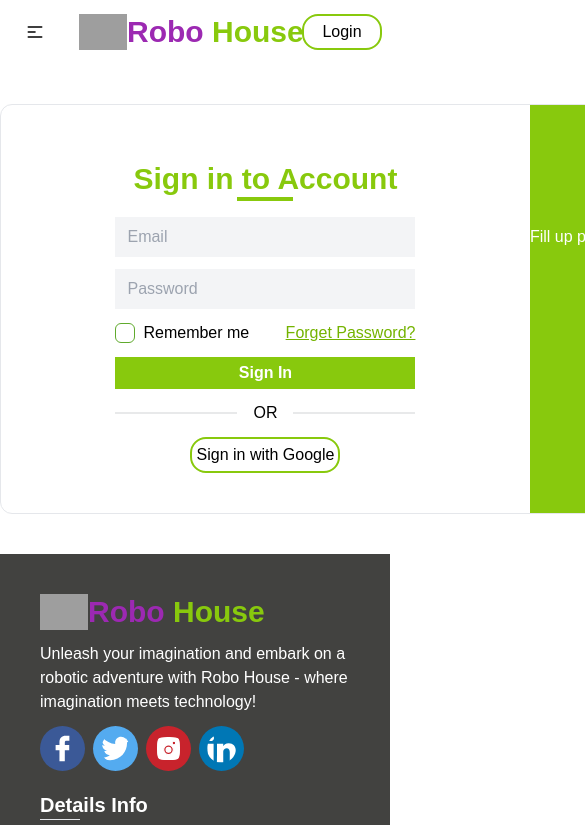
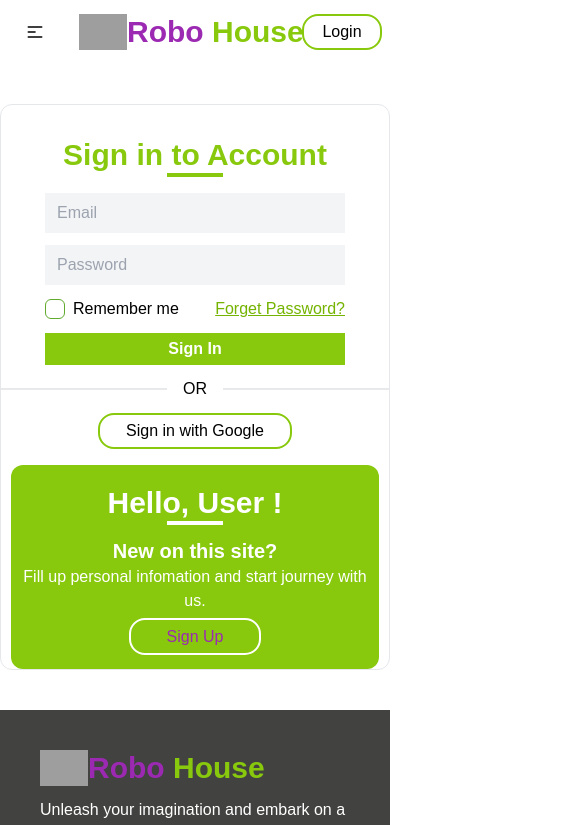
Before and after one commit to nayem-upo/robo-house-client-main, a React (Vite) app: page /login in a window 390 px wide. Shown: the top 825 px of the page, 585 px wide, since content can reach past the window. Built offline with nearby package versions, Linux system fonts and the light colour scheme; no server answers; grey boxes are pictures that could not be loaded; a web font is replaced by a local one.

Commit message:
firebase installed

```diff
--- a/src/Components/Login.jsx
+++ b/src/Components/Login.jsx
@@ -53,16 +53,16 @@ const Login = () => {
     }
     return (
         <div>
-            <div className='flex justify-between w-[900px] border mx-auto my-10 rounded-xl'>
-                <div className='md:w-[300px] justify-center flex flex-col mx-auto py-10'>
+            <div className='md:flex justify-between md:w-[900px] border mx-auto my-10 rounded-xl'>
+                <div className='md:w-[300px] justify-center flex flex-col mx-auto py-4'>
                     <div className='my-4 text-center'>
                         <h1 className='text-3xl font-semibold text-[#88C90D]'>Sign in to Account</h1>
                         <hr className="border-2 w-14 mx-auto border-[#88C90D] cursor-pointer hover:border-red-500 duration-500" />
                     </div>
 
-                    <form onSubmit={handleLogin} className='flex flex-col gap-3'>
-                        <input className='bg-[#F3F4F6] h-10 w-[300px] ps-3 outline-none' placeholder='Email' type="email" name="email" id="email" required />
-                        <input className='bg-[#F3F4F6] h-10 w-[300px] ps-3 outline-none' placeholder='Password' type="password" name="password" id="password" required />
+                    <form onSubmit={handleLogin} className='flex flex-col gap-3 md:w-full mx-auto w-[300px]'>
+                        <input className='bg-[#F3F4F6] h-10 mx-auto w-[300px] ps-3 outline-none' placeholder='Email' type="email" name="email" id="email" required />
+                        <input className='bg-[#F3F4F6] h-10 mx-auto w-[300px] ps-3 outline-none' placeholder='Password' type="password" name="password" id="password" required />
                         <div className='flex justify-between'>
                             <span className='flex items-center gap-2'><label
                                 className="relative flex cursor-pointer items-center rounded-full"
@@ -104,12 +104,12 @@ const Login = () => {
                     <div className="divider">OR</div>
                     <button onClick={handleGoogleLogin} className='border-2 p-1 hover:text-white hover:bg-[#74b300] duration-300 rounded-2xl w-1/2 mx-auto border-[#88C90D]'>Sign in with Google</button>
                 </div>
-                <div className='text-center bg-[#88C90D] rounded-r-xl md:w-[320px] md:py-20'>
+                <div className='text-center bg-[#88C90D] w-[95%] mx-auto rounded-xl md:rounded-r-xl md:w-[320px] py-5 md:py-20'>
                     <div className='text-center'>
-                        <h1 className='text-3xl font-semibold text-[#ffffff] py-2'>Hello, User !</h1>
+                        <h1 className='text-3xl font-semibold text-[#ffffff] md:py-2'>Hello, User !</h1>
                         <hr className="border-2 w-14 mx-auto border-[#ffffff] cursor-pointer hover:border-red-500 duration-500" />
                     </div>
-                    <p className='mx-auto md:w-[200px] text-white my-9'><span className='text-xl font-semibold'>New on this site? </span><br /> Fill up personal infomation and start journey with us.</p>
+                    <p className='mx-auto md:w-[200px] text-white my-3 md:my-9'><span className='text-xl font-semibold'>New on this site? </span><br /> Fill up personal infomation and start journey with us.</p>
                     <Link to="/register" className='text-[#9C29B2] border-2 p-1 hover:text-white hover:bg-[#74b300] rounded-2xl px-9 py-2 border-[#ffffff] duration-300'>Sign Up</Link>
                 </div>
 
--- a/src/Components/Register.jsx
+++ b/src/Components/Register.jsx
@@ -63,14 +63,14 @@ const Register = () => {
 
     return (
         <div>
-            <div className='flex justify-between w-[900px] border mx-auto my-10 rounded-xl'>
+            <div className='md:flex justify-between md:w-[900px] border mx-auto my-10 rounded-xl'>
                 <div className='md:w-[300px] justify-center flex flex-col mx-auto py-4'>
                     <div className='my-4 text-center'>
                         <h1 className='text-3xl font-semibold text-[#88C90D]'>Sign up to Account</h1>
                         <hr className="border-2 w-14 mx-auto border-[#88C90D] cursor-pointer hover:border-red-500 duration-500" />
                     </div>
 
-                    <form onSubmit={handleCreateUser} className='flex flex-col gap-3'>
+                    <form onSubmit={handleCreateUser} className='flex flex-col gap-3 md:w-full mx-auto w-[300px]'>
                         <input className='bg-[#F3F4F6] h-10 w-[300px] ps-3 outline-none' placeholder='Name' type="name" name="name" id="name" required />
                         <input className='bg-[#F3F4F6] h-10 w-[300px] ps-3 outline-none' placeholder='Email' type="email" name="email" id="email" required />
                         <input className='bg-[#F3F4F6] h-10 w-[300px] ps-3 outline-none' placeholder='Password' type="password" name="password" id="password" required />
@@ -116,12 +116,12 @@ const Register = () => {
                     <div className="divider">OR</div>
                     <button onClick={handleGoogleRegister} className='border-2 p-1 hover:text-white hover:bg-[#74b300] rounded-2xl w-1/2 mx-auto border-[#88C90D] duration-300'>Sign up with Google</button>
                 </div>
-                <div className='text-center bg-[#88C90D] rounded-r-xl md:w-[320px] md:py-20'>
+                <div className='text-center bg-[#88C90D] w-[95%] mx-auto rounded-xl md:rounded-r-xl md:w-[320px] py-5 md:py-20'>
                     <div className='text-center'>
-                        <h1 className='text-3xl font-semibold text-[#ffffff] py-2'>Hello, User !</h1>
+                        <h1 className='text-3xl font-semibold text-[#ffffff] md:py-2'>Hello, User !</h1>
                         <hr className="border-2 w-14 mx-auto border-[#ffffff] cursor-pointer hover:border-red-500 duration-500" />
                     </div>
-                    <p className='mx-auto md:w-[200px] text-white my-9'><span className='text-xl font-semibold'>Already have account? </span><br /> Fill up your login infomation.</p>
+                    <p className='mx-auto md:w-[200px] text-white my-3 md:my-9'><span className='text-xl font-semibold'>Already have account? </span><br /> Fill up your login infomation.</p>
                     <Link to="/login" className='text-[#9C29B2] border-2 p-1 hover:text-white hover:bg-[#74b300] rounded-2xl px-9 py-2 border-[#ffffff] duration-300'>Sign In</Link>
                 </div>
 
```
